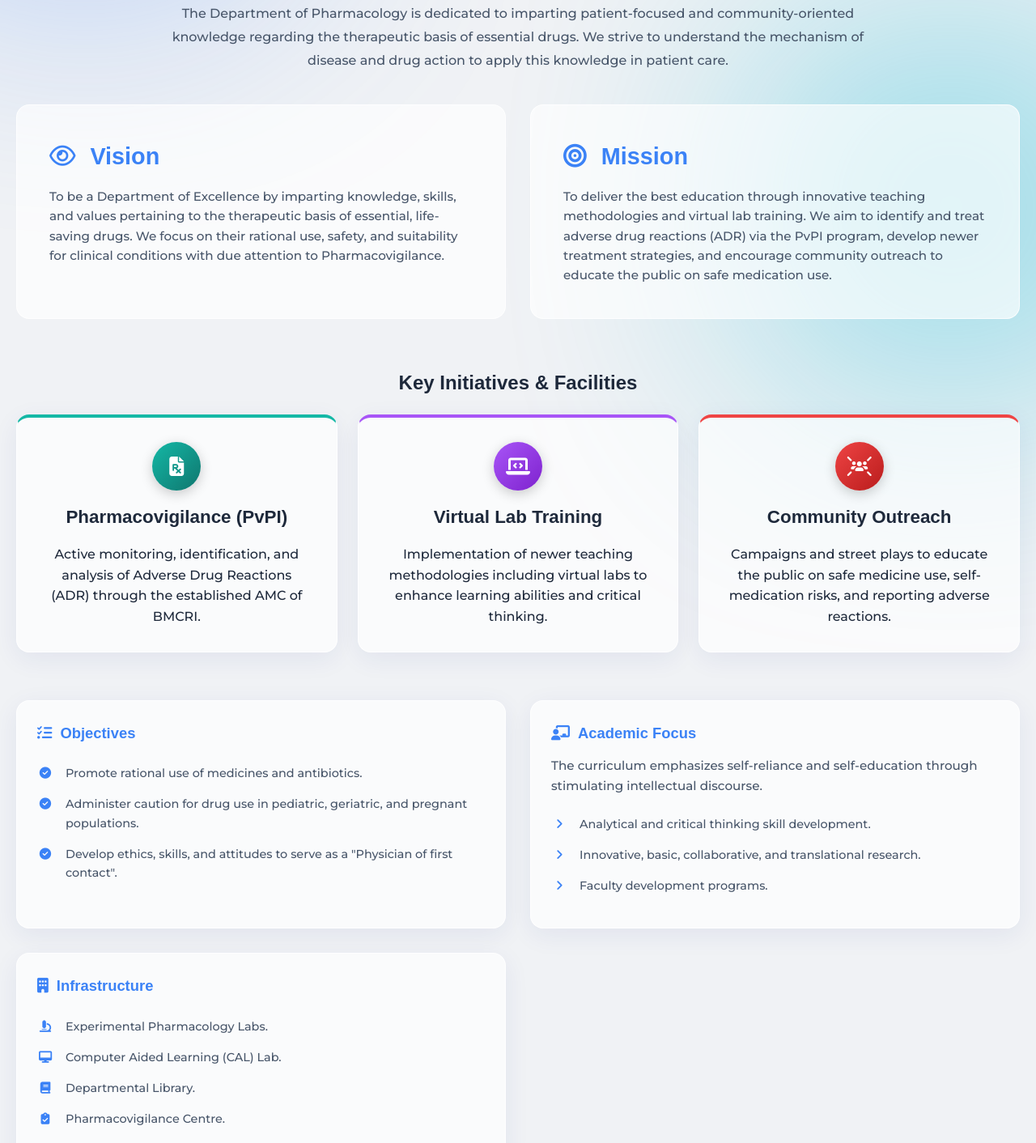
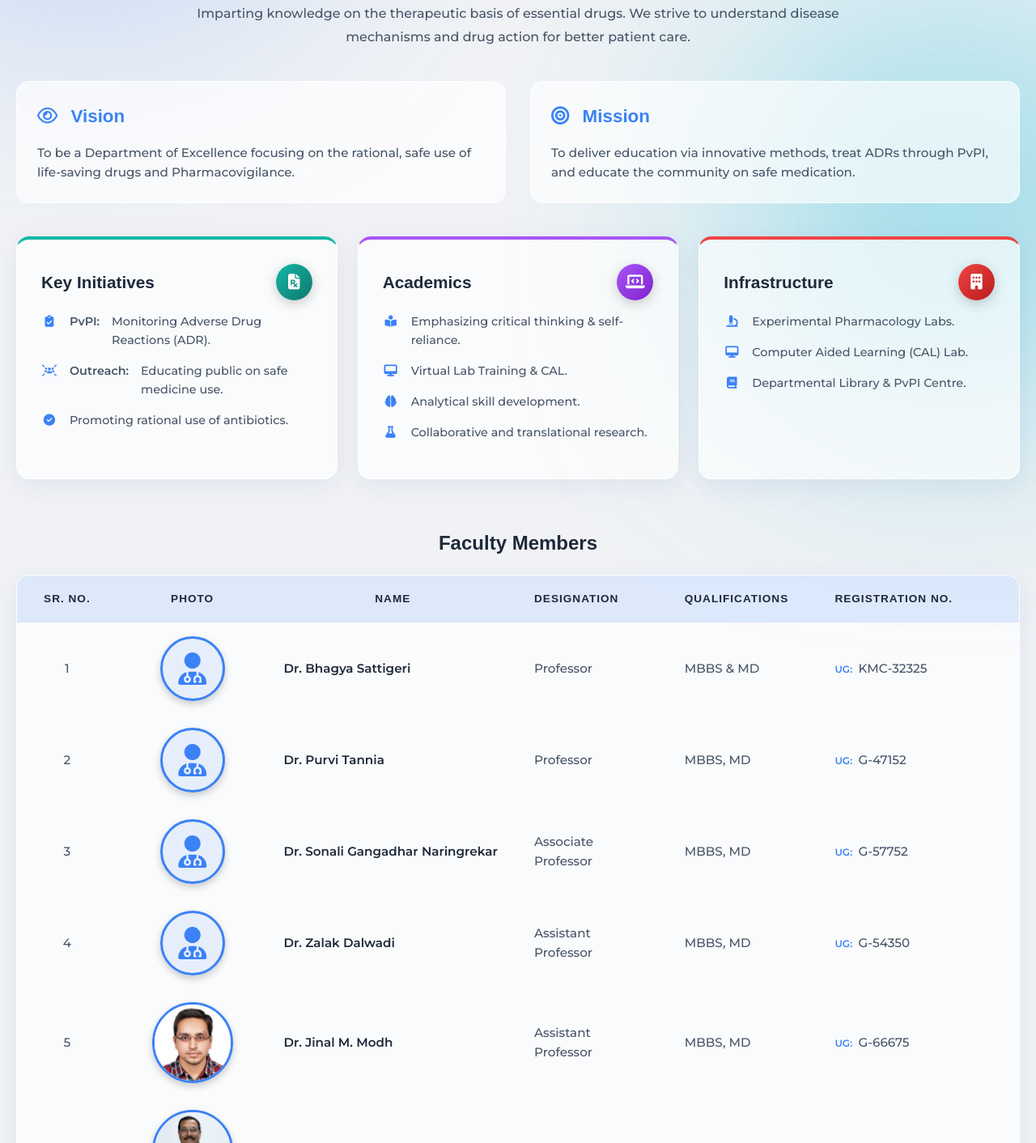
Before and after one commit to BMCRI/bmcri.github.io, a plain HTML site: page departments/pharmacology/pharmacology.html in a window 1280 px wide. Shown: the part 369-1781 px from the top of the page at 81% size. Drawn offline with Linux system fonts and the light colour scheme; files whose address does not match are found by name; a web font is replaced by a local one.

Commit message:
Update pharmacology.html

```diff
--- a/departments/pharmacology/pharmacology.html
+++ b/departments/pharmacology/pharmacology.html
@@ -35,105 +35,77 @@
     <div class="site-wrapper">
         <main class="container-wide main-content fade-in">
             <h2 class="section-title reveal"><i class="fa-solid fa-pills"></i> Department of Pharmacology </h2>
-
             <p class="text-center reveal"
                 style="margin-bottom: 40px; color: var(--text-secondary); max-width: 900px; margin-left: auto; margin-right: auto; line-height: 1.8;">
-                The Department of Pharmacology is dedicated to imparting patient-focused and community-oriented
-                knowledge regarding the therapeutic basis of essential drugs. We strive to understand the mechanism of
-                disease and drug action to apply this knowledge in patient care.
+                Imparting knowledge on the therapeutic basis of essential drugs. We strive to understand disease
+                mechanisms and drug action for better patient care.
             </p>
 
-            <div class="vision-mission-grid reveal">
-                <div class="vm-card">
-                    <h3><i class="fa-regular fa-eye" style="margin-right:10px;"></i> Vision</h3>
-                    <p>To be a Department of Excellence by imparting knowledge, skills, and values pertaining to the
-                        therapeutic basis of essential, life-saving drugs. We focus on their rational use, safety, and
-                        suitability for clinical conditions with due attention to Pharmacovigilance.</p>
+            <div class="vision-mission-grid reveal" style="margin-bottom: 40px;">
+                <div class="vm-card" style="padding: 25px;">
+                    <h3 style="font-size: 1.4rem;"><i class="fa-regular fa-eye" style="margin-right:10px;"></i> Vision
+                    </h3>
+                    <p>To be a Department of Excellence focusing on the rational, safe use of life-saving drugs and
+                        Pharmacovigilance.</p>
                 </div>
-                <div class="vm-card">
-                    <h3><i class="fa-solid fa-bullseye" style="margin-right:10px;"></i> Mission</h3>
-                    <p>To deliver the best education through innovative teaching methodologies and virtual lab training.
-                        We aim to identify and treat adverse drug reactions (ADR) via the PvPI program, develop newer
-                        treatment strategies, and encourage community outreach to educate the public on safe medication
-                        use.</p>
+                <div class="vm-card" style="padding: 25px;">
+                    <h3 style="font-size: 1.4rem;"><i class="fa-solid fa-bullseye" style="margin-right:10px;"></i>
+                        Mission</h3>
+                    <p>To deliver education via innovative methods, treat ADRs through PvPI, and educate the community
+                        on safe medication.</p>
                 </div>
             </div>
 
-            <section class="reveal" style="margin-top: 60px;">
-                <h3 class="section-title" style="font-size: 1.5rem; margin-bottom: 20px;">Key Initiatives & Facilities
-                </h3>
+            <section class="reveal">
                 <div class="hero-grid">
-                    <article class="card card-tint-teal">
-                        <div class="icon-circle-bg teal"><i class="fa-solid fa-file-prescription"></i></div>
-                        <h3>Pharmacovigilance (PvPI)</h3>
-                        <p>Active monitoring, identification, and analysis of Adverse Drug Reactions (ADR) through the
-                            established AMC of BMCRI.</p>
+
+                    <article class="card card-tint-teal" style="align-items: flex-start; text-align: left;">
+                        <div class="flex-between" style="width: 100%; margin-bottom: 15px;">
+                            <h3 style="margin:0; font-size: 1.3rem;">Key Initiatives</h3>
+                            <div class="icon-circle-bg teal" style="width: 45px; height: 45px; font-size: 1.2rem;"><i
+                                    class="fa-solid fa-file-prescription"></i></div>
+                        </div>
+                        <ul class="info-list" style="margin-top: 0; width: 100%;">
+                            <li><i class="fa-solid fa-clipboard-check"></i> <strong>PvPI:</strong> Monitoring Adverse
+                                Drug Reactions (ADR).</li>
+                            <li><i class="fa-solid fa-users-rays"></i> <strong>Outreach:</strong> Educating public on
+                                safe medicine use.</li>
+                            <li><i class="fa-solid fa-check-circle"></i> Promoting rational use of antibiotics.</li>
+                        </ul>
                     </article>
-                    <article class="card card-tint-purple">
-                        <div class="icon-circle-bg purple"><i class="fa-solid fa-laptop-code"></i></div>
-                        <h3>Virtual Lab Training</h3>
-                        <p>Implementation of newer teaching methodologies including virtual labs to enhance learning
-                            abilities and critical thinking.</p>
+
+                    <article class="card card-tint-purple" style="align-items: flex-start; text-align: left;">
+                        <div class="flex-between" style="width: 100%; margin-bottom: 15px;">
+                            <h3 style="margin:0; font-size: 1.3rem;">Academics</h3>
+                            <div class="icon-circle-bg purple" style="width: 45px; height: 45px; font-size: 1.2rem;"><i
+                                    class="fa-solid fa-laptop-code"></i></div>
+                        </div>
+                        <ul class="info-list" style="margin-top: 0; width: 100%;">
+                            <li><i class="fa-solid fa-book-open-reader"></i> Emphasizing critical thinking &
+                                self-reliance.</li>
+                            <li><i class="fa-solid fa-desktop"></i> Virtual Lab Training & CAL.</li>
+                            <li><i class="fa-solid fa-brain"></i> Analytical skill development.</li>
+                            <li><i class="fa-solid fa-flask"></i> Collaborative and translational research.</li>
+                        </ul>
                     </article>
-                    <article class="card card-tint-red">
-                        <div class="icon-circle-bg red"><i class="fa-solid fa-users-rays"></i></div>
-                        <h3>Community Outreach</h3>
-                        <p>Campaigns and street plays to educate the public on safe medicine use, self-medication risks,
-                            and reporting adverse reactions.</p>
+
+                    <article class="card card-tint-red" style="align-items: flex-start; text-align: left;">
+                        <div class="flex-between" style="width: 100%; margin-bottom: 15px;">
+                            <h3 style="margin:0; font-size: 1.3rem;">Infrastructure</h3>
+                            <div class="icon-circle-bg red" style="width: 45px; height: 45px; font-size: 1.2rem;"><i
+                                    class="fa-solid fa-building"></i></div>
+                        </div>
+                        <ul class="info-list" style="margin-top: 0; width: 100%;">
+                            <li><i class="fa-solid fa-microscope"></i> Experimental Pharmacology Labs.</li>
+                            <li><i class="fa-solid fa-desktop"></i> Computer Aided Learning (CAL) Lab.</li>
+                            <li><i class="fa-solid fa-book"></i> Departmental Library & PvPI Centre.</li>
+                        </ul>
                     </article>
+
                 </div>
             </section>
 
             <section class="reveal section-spacing">
-                <div class="dept-teaching-grid">
-
-                    <div class="dept-group-card">
-                        <h3 class="dept-header">
-                            <i class="fa-solid fa-tasks"></i> Objectives
-                        </h3>
-                        <ul class="info-list">
-                            <li><i class="fa-solid fa-check-circle"></i> Promote rational use of medicines and
-                                antibiotics.</li>
-                            <li><i class="fa-solid fa-check-circle"></i> Administer caution for drug use in pediatric,
-                                geriatric, and pregnant populations.</li>
-                            <li><i class="fa-solid fa-check-circle"></i> Develop ethics, skills, and attitudes to serve
-                                as a "Physician of first contact".</li>
-                        </ul>
-                    </div>
-
-                    <div class="dept-group-card">
-                        <h3 class="dept-header">
-                            <i class="fa-solid fa-chalkboard-user"></i> Academic Focus
-                        </h3>
-                        <p>
-                            The curriculum emphasizes self-reliance and self-education through stimulating intellectual
-                            discourse.
-                        </p>
-                        <ul class="info-list">
-                            <li><i class="fa-solid fa-angle-right"></i> Analytical and critical thinking skill
-                                development.</li>
-                            <li><i class="fa-solid fa-angle-right"></i> Innovative, basic, collaborative, and
-                                translational research.</li>
-                            <li><i class="fa-solid fa-angle-right"></i> Faculty development programs.</li>
-                        </ul>
-                    </div>
-
-                    <div class="dept-group-card">
-                        <h3 class="dept-header">
-                            <i class="fa-solid fa-building"></i> Infrastructure
-                        </h3>
-                        <ul class="info-list">
-                            <li><i class="fa-solid fa-microscope"></i> Experimental Pharmacology Labs.</li>
-                            <li><i class="fa-solid fa-desktop"></i> Computer Aided Learning (CAL) Lab.</li>
-                            <li><i class="fa-solid fa-book"></i> Departmental Library.</li>
-                            <li><i class="fa-solid fa-clipboard-check"></i> Pharmacovigilance Centre.</li>
-                        </ul>
-                    </div>
-
-                </div>
-            </section>
-
-            <section style="margin-top: 60px;">
                 <h3 class="section-title" style="font-size: 1.5rem; margin-bottom: 20px;">Faculty Members</h3>
                 <div class="table-container">
                     <table class="glass-table">
@@ -158,9 +130,7 @@
     <script src="../../assets/js/script.js" defer></script>
     <script src="./faculty-data.js"></script>
     <script src="../../assets/js/faculty-renderer.js"></script>
-
     <script>
-
         document.addEventListener('DOMContentLoaded', () => {
             renderFacultyTable(facultyData);
         });
```
